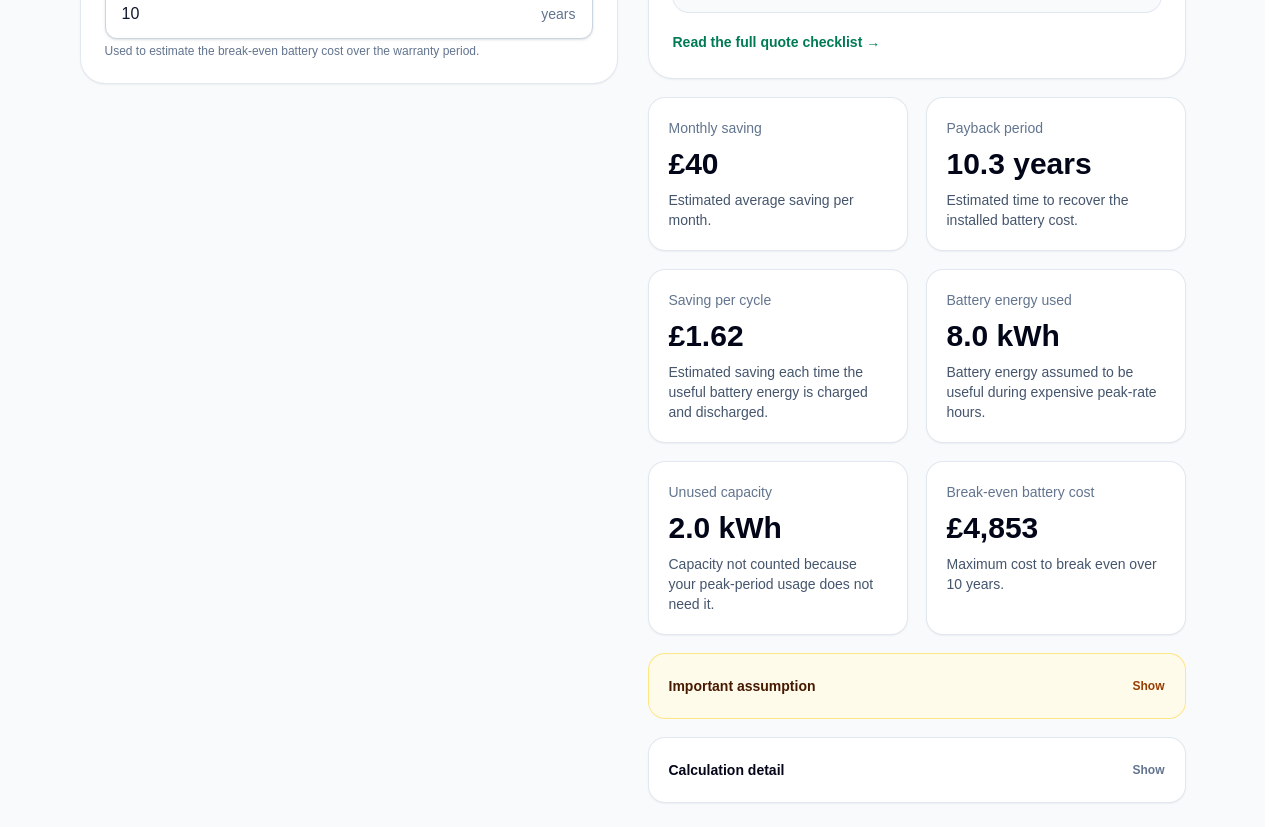
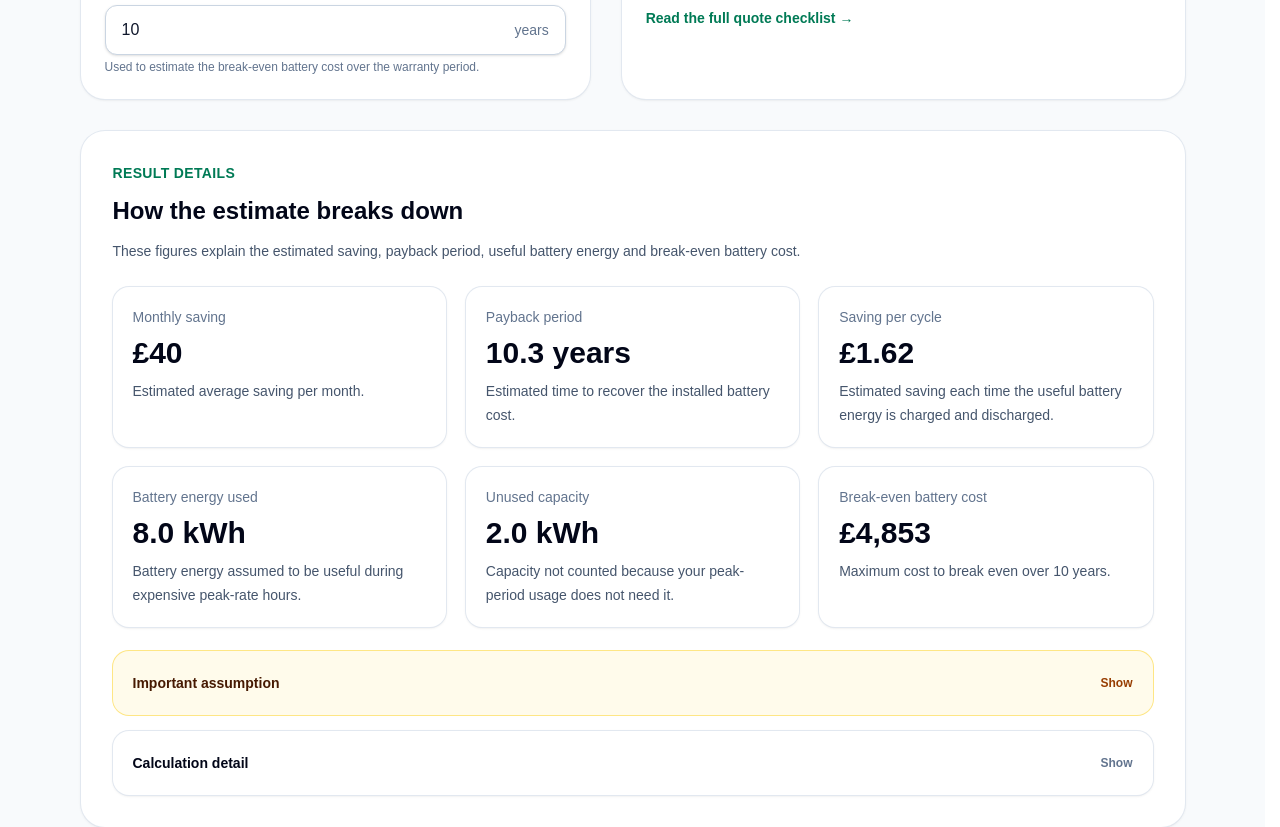
Before and after one commit to andrew-mcmanis/uk-battery-savings, a Next.js app: page / in a window 1280 px wide. Shown: the part 2740-3567 px from the top of the page. Built offline with nearby package versions, Linux system fonts and the light colour scheme.

Commit message:
Align calculator top columns

```diff
--- a/src/components/BatterySavingsCalculator.tsx
+++ b/src/components/BatterySavingsCalculator.tsx
@@ -1,23 +1,23 @@
 "use client";
 
 import { batteryPresets } from "@/data/batteryPresets";
+import { routePaths, sectionPaths } from "@/data/siteRoutes";
 import {
   calculateBatterySavings,
   type BatteryCalculatorInputs,
 } from "@/lib/batteryCalculator";
+import { sanitizeBatteryInputs } from "@/lib/batteryInputLimits";
 import {
   encodeBatteryInputs,
   parseBatteryInputsFromSearchParams,
 } from "@/lib/batteryShareUrl";
+import { getBatteryVerdict } from "@/lib/batteryVerdict";
+import { getBatteryWarnings } from "@/lib/batteryWarnings";
 import {
   formatCurrency,
   formatCurrencyPrecise,
   formatYears,
 } from "@/lib/formatters";
-import { getBatteryVerdict } from "@/lib/batteryVerdict";
-import { getBatteryWarnings } from "@/lib/batteryWarnings";
-import { sanitizeBatteryInputs } from "@/lib/batteryInputLimits";
-import { routePaths, sectionPaths } from "@/data/siteRoutes";
 import { useEffect, useMemo, useState } from "react";
 
 type NumberInputProps = {
@@ -83,7 +83,7 @@ function ResultCard({ title, value, description }: ResultCardProps) {
       <p className="mt-2 text-2xl font-bold text-slate-950 sm:text-3xl">
         {value}
       </p>
-      <p className="mt-2 text-sm text-slate-600">{description}</p>
+      <p className="mt-2 text-sm leading-6 text-slate-600">{description}</p>
     </div>
   );
 }
@@ -198,6 +198,8 @@ export default function BatterySavingsCalculator() {
   const warnings = useMemo(() => {
     return getBatteryWarnings({ inputs, results });
   }, [inputs, results]);
+
+  const hasPositiveSaving = results.annualSaving > 0;
 
   function applyPreset(presetId: string, presetInputs: BatteryCalculatorInputs) {
     setInputs(sanitizeBatteryInputs(presetInputs));
@@ -365,12 +367,7 @@ export default function BatterySavingsCalculator() {
       color: #0f172a;
     }
 
-      .result-grid {
-        display: grid;
-        grid-template-columns: repeat(4, 1fr);
-        gap: 8px;
-      }
-
+    .result-grid,
     .assumption-grid {
       display: grid;
       grid-template-columns: repeat(4, 1fr);
@@ -599,8 +596,6 @@ export default function BatterySavingsCalculator() {
     printWindow.document.close();
   }
 
-  const hasPositiveSaving = results.annualSaving > 0;
-
   return (
     <section
       id="calculator"
@@ -638,10 +633,10 @@ export default function BatterySavingsCalculator() {
         </div>
       </div>
 
-      <div className="mt-10 grid gap-8 lg:grid-cols-[1fr_1fr] lg:items-start">
+      <div className="mt-10 grid items-stretch gap-8 lg:grid-cols-[0.95fr_1.05fr]">
         <div
           id="calculator-inputs"
-          className="no-print self-start scroll-mt-24 rounded-3xl bg-white p-6 shadow-sm ring-1 ring-slate-200"
+          className="no-print h-fit self-start scroll-mt-24 rounded-3xl bg-white p-6 shadow-sm ring-1 ring-slate-200"
         >
           <h3 className="text-xl font-bold text-slate-950">
             Your assumptions
@@ -790,7 +785,10 @@ export default function BatterySavingsCalculator() {
           </div>
         </div>
 
-        <div id="calculator-result" className="no-print scroll-mt-24 space-y-5">
+        <div
+          id="calculator-result"
+          className="no-print flex h-full scroll-mt-24 flex-col gap-5"
+        >
           <div className="rounded-3xl bg-slate-950 p-6 text-white shadow-sm">
             <p className="text-sm font-medium uppercase tracking-wide text-emerald-300">
               Estimated result
@@ -809,8 +807,8 @@ export default function BatterySavingsCalculator() {
             </p>
 
             <p className="mt-3 text-xs leading-5 text-slate-400">
-              Estimate only. Check real tariff rates, quote details and warranty terms
-              before buying.
+              Estimate only. Check real tariff rates, quote details and warranty
+              terms before buying.
             </p>
 
             <a
@@ -912,7 +910,7 @@ export default function BatterySavingsCalculator() {
             </div>
           ) : null}
 
-          <div className="rounded-3xl bg-white p-6 shadow-sm ring-1 ring-slate-200">
+          <div className="flex flex-1 flex-col rounded-3xl bg-white p-6 shadow-sm ring-1 ring-slate-200">
             <div className="flex flex-col gap-4 sm:flex-row sm:items-start sm:justify-between">
               <div>
                 <p className="text-sm font-semibold uppercase tracking-wide text-emerald-700">
@@ -967,6 +965,7 @@ export default function BatterySavingsCalculator() {
                   Print estimate
                 </button>
               </div>
+            </div>
 
             <span className="sr-only" aria-live="polite">
               {copyStatus === "copied"
@@ -979,7 +978,6 @@ export default function BatterySavingsCalculator() {
                       ? "Share link copy failed"
                       : ""}
             </span>
-            </div>
 
             <div className="mt-5 rounded-2xl bg-slate-50 p-5 ring-1 ring-slate-200">
               <p className="font-semibold text-slate-950">
@@ -1005,8 +1003,26 @@ export default function BatterySavingsCalculator() {
               Read the full quote checklist →
             </a>
           </div>
+        </div>
+      </div>
 
-          <div className="grid gap-5 sm:grid-cols-2">
+      <div className="no-print mt-8 rounded-3xl bg-white p-6 shadow-sm ring-1 ring-slate-200 sm:p-8">
+        <div className="max-w-3xl">
+          <p className="text-sm font-semibold uppercase tracking-wide text-emerald-700">
+            Result details
+          </p>
+
+          <h3 className="mt-3 text-2xl font-bold text-slate-950">
+            How the estimate breaks down
+          </h3>
+
+          <p className="mt-3 text-sm leading-6 text-slate-600">
+            These figures explain the estimated saving, payback period, useful
+            battery energy and break-even battery cost.
+          </p>
+        </div>
+
+        <div className="mt-6 grid gap-5 sm:grid-cols-2 lg:grid-cols-3">
           <ResultCard
             title="Monthly saving"
             value={formatCurrency(results.monthlySaving)}
@@ -1044,6 +1060,7 @@ export default function BatterySavingsCalculator() {
           />
         </div>
 
+        <div className="mt-6 space-y-4">
           <details className="group rounded-2xl bg-amber-50 p-5 text-sm leading-6 text-amber-950 ring-1 ring-amber-200">
             <summary className="flex cursor-pointer list-none items-center justify-between gap-4 font-semibold">
               <span>Important assumption</span>
```
Lines whose indentation alone changed are shown as unchanged.
